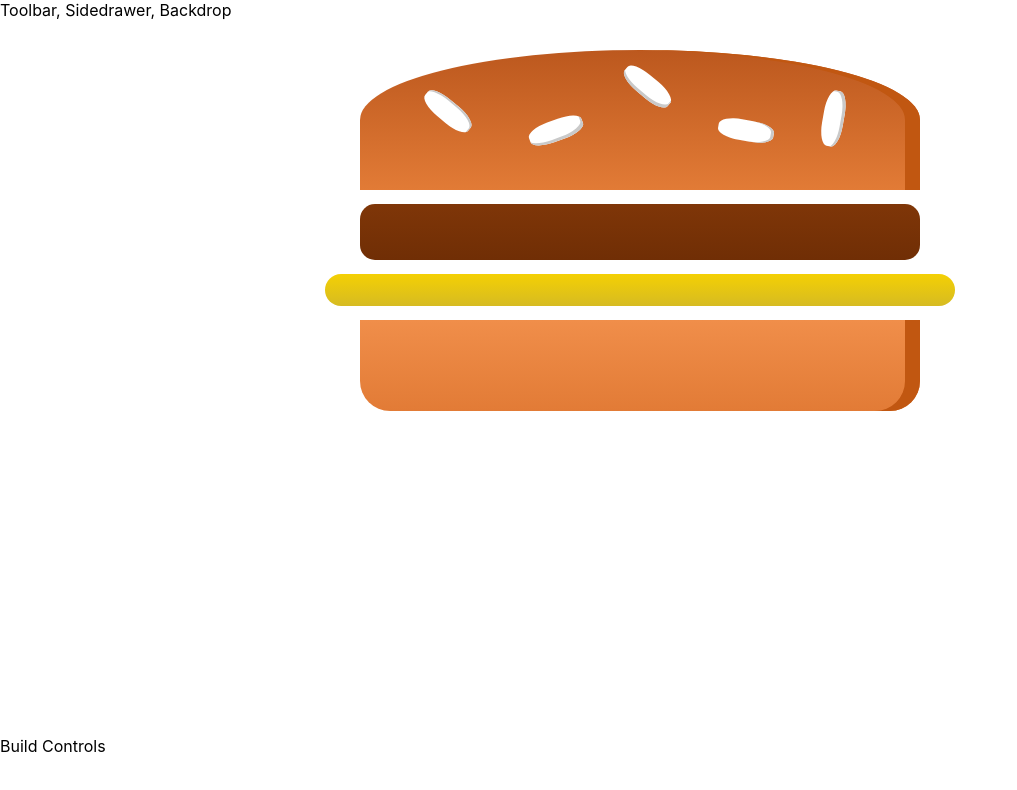
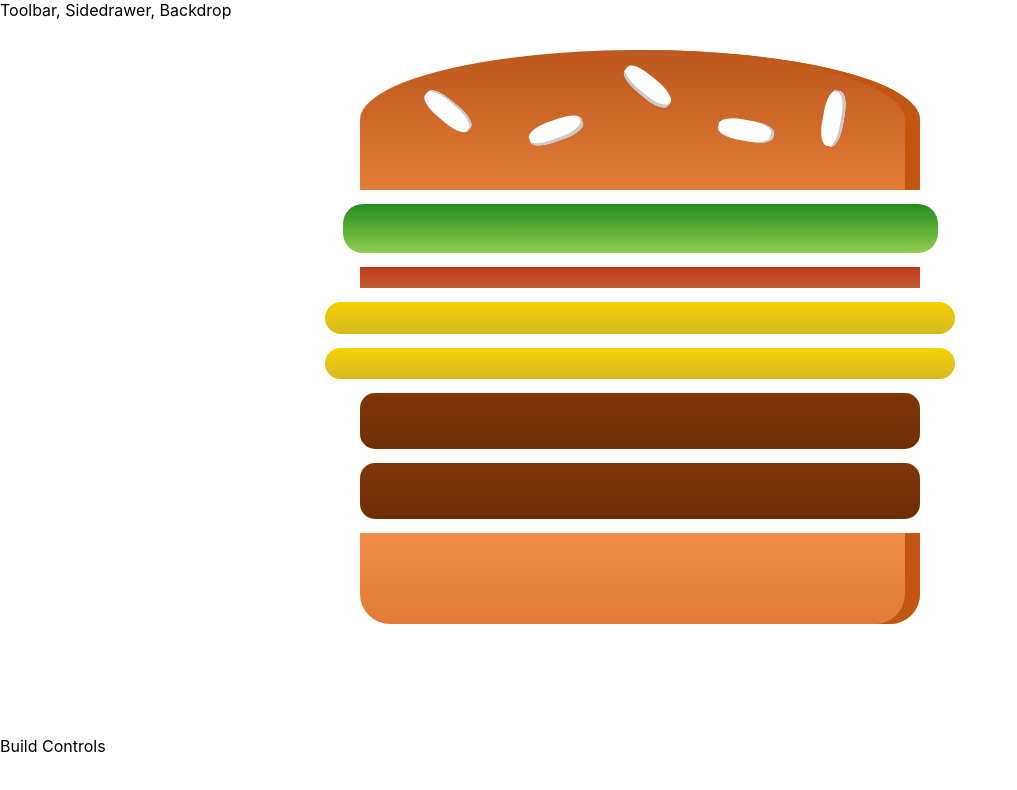
Before and after one commit to MOray-18/my-burger, a React (Create React App) app: page / in a window 1280 px wide. Shown: the top 790 px of the page, without its empty margins (0-1017 px from the left). Built offline with nearby package versions, Linux system fonts and the light colour scheme.

Commit message:
add ingredients dynamically

```diff
--- a/src/components/Burger/Burger.js
+++ b/src/components/Burger/Burger.js
@@ -4,12 +4,19 @@ import classes from './Burger.module.css';
 import BurgerIngredient from './BurgerIngredient/BurgerIngredient';
 
 const burger = props => {
-  return <div className={classes.Burger}>
+  const transformedIng = Object.keys(props.ingredients).map(ing => {
+    return [...Array(props.ingredients[ing])].map((_, i) => (
+      <BurgerIngredient key={ing + i} type={ing} />
+    ));
+  });
+
+  return (
+    <div className={classes.Burger}>
       <BurgerIngredient type="bread-top" />
-      <BurgerIngredient type="meat" />
-      <BurgerIngredient type="cheese" />
+      {transformedIng}
       <BurgerIngredient type="bread-bottom" />
-  </div>;
+    </div>
+  );
 };
 
 export default burger;
--- a/src/containers/BurgerBuilder/BurgerBuilder.js
+++ b/src/containers/BurgerBuilder/BurgerBuilder.js
@@ -16,7 +16,7 @@ class BurgerBuilder extends Component {
   render() {
     return (
       <Aux>
-        <Burger />
+        <Burger ingredients={this.state.ingredients} />
         <div>Build Controls</div>
       </Aux>
     );
```
